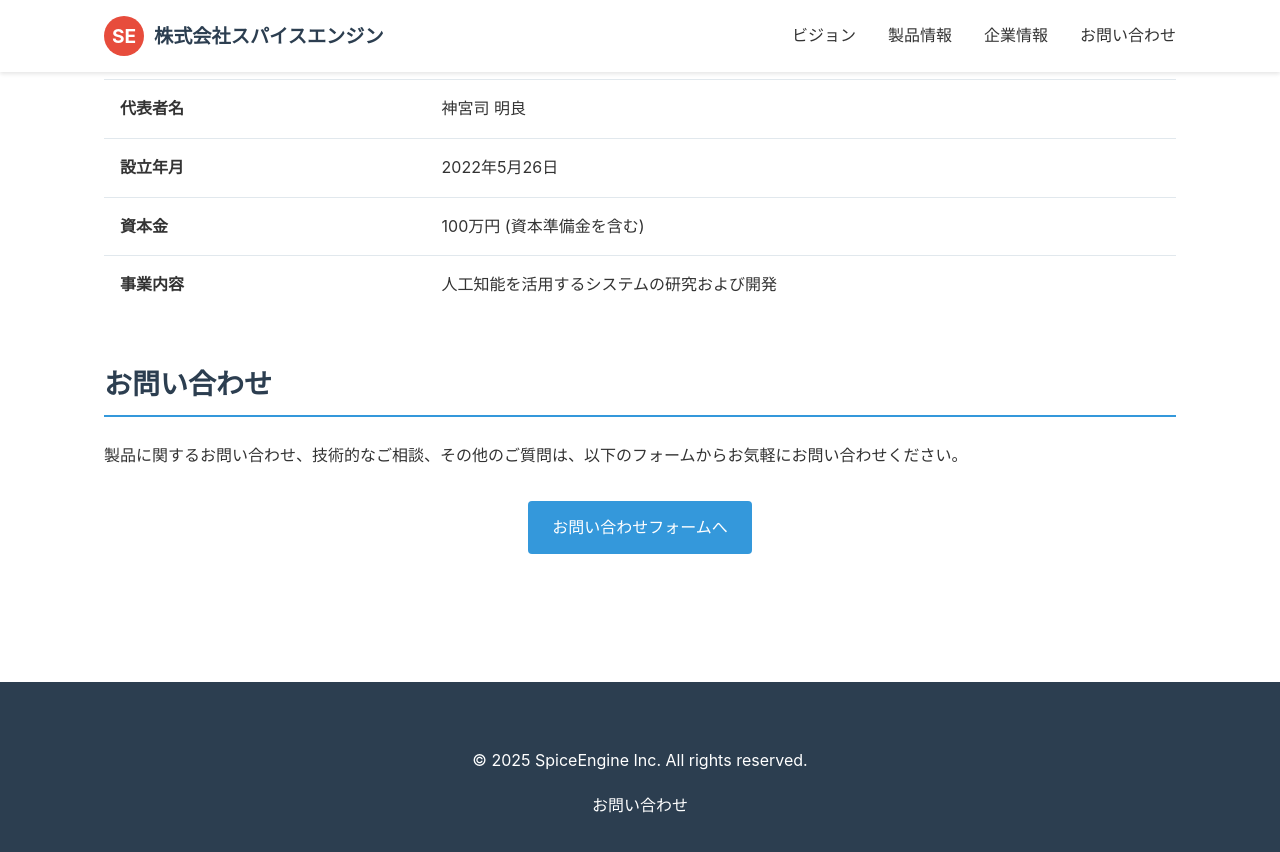
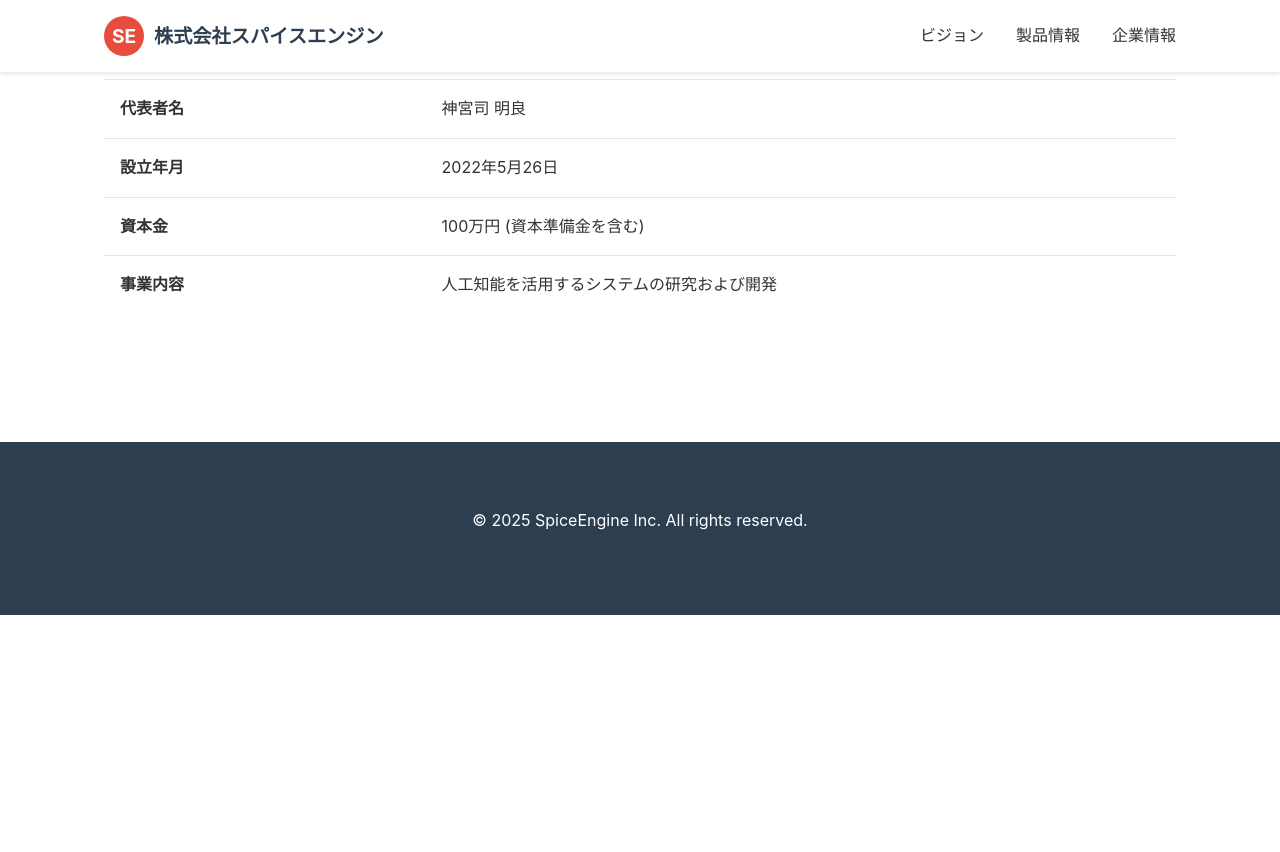
Before and after one commit to jin0g/site-spiceengine.jp, a Jekyll site: the page built from index.md, in a window 1280 px wide and 900 px high, scrolled down 1829 px. Shown: the top 852 px of the window. Built offline with Jekyll 4.4.1, drawn with Linux system fonts in a browser that asks for light colours; after the commit the page ends 2444 px from its top, so only the background shows below that.

Commit message:
フッターのお問い合わせリンクを削除 (#5)
- フッターからお問い合わせリンクを削除
- ナビゲーションメニューからお問い合わせを削除
- メインページのお問い合わせセクションを削除
- 英語ページのお問い合わせセクションを削除

🤖 Generated with Claude Code

Co-authored-by: agent <agent@garnet.r-ccs27.riken.jp>
Co-authored-by: Claude <noreply@anthropic.com>

```diff
--- a/_layouts/default.html
+++ b/_layouts/default.html
@@ -297,12 +297,10 @@
                 <li><a href="#vision">Vision</a></li>
                 <li><a href="#products">Products</a></li>
                 <li><a href="#company">Company</a></li>
-                <li><a href="#contact">Contact</a></li>
                 {% else %}
                 <li><a href="#vision">ビジョン</a></li>
                 <li><a href="#products">製品情報</a></li>
                 <li><a href="#company">企業情報</a></li>
-                <li><a href="#contact">お問い合わせ</a></li>
                 {% endif %}
             </ul>
             <div class="menu-toggle" id="menuToggle">
@@ -326,9 +324,6 @@
     <footer>
         <div class="container">
             <p>&copy; 2025 SpiceEngine Inc. All rights reserved.</p>
-            <p><a href="https://forms.gle/bfbYWukEu7gexCRn9" target="_blank">
-                {% if page.lang == 'en' %}INQUIRY{% else %}お問い合わせ{% endif %}
-            </a></p>
         </div>
     </footer>
 
--- a/index.md
+++ b/index.md
@@ -93,11 +93,4 @@ lang: ja
     </table>
   </section>
 
-  <section id="contact">
-    <h2>お問い合わせ</h2>
-    <p>製品に関するお問い合わせ、技術的なご相談、その他のご質問は、以下のフォームからお気軽にお問い合わせください。</p>
-    <p style="text-align: center; margin-top: 2rem;">
-      <a href="https://forms.gle/bfbYWukEu7gexCRn9" class="btn" target="_blank">お問い合わせフォームへ</a>
-    </p>
-  </section>
 </div>
```
Also changed, not shown: en.md (+0 -7 lines).
